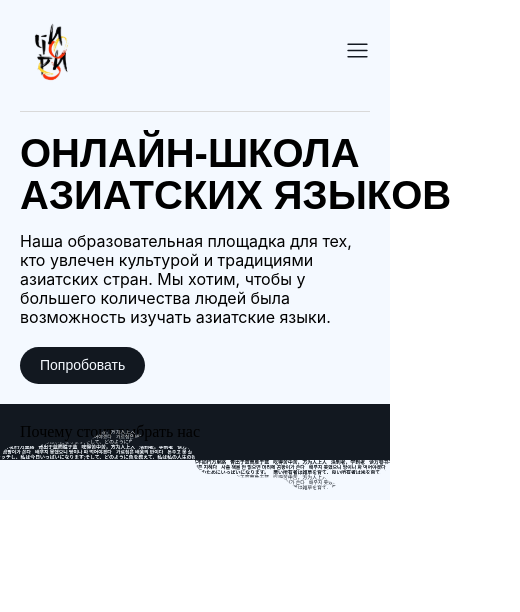
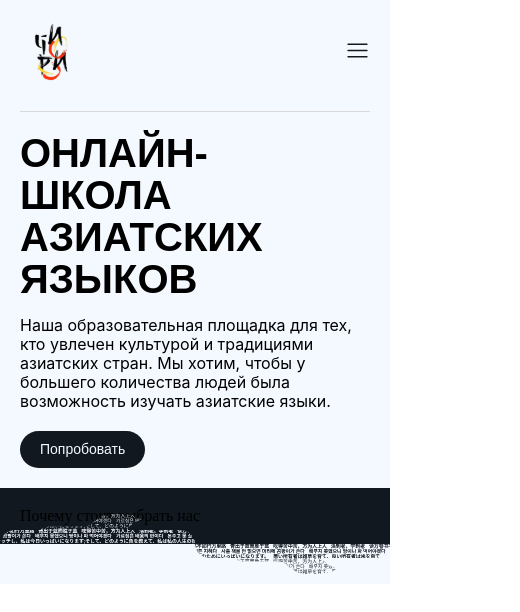
Before and after one commit to MrPeRs1Q/ChioRio, a Vue app: page / in a window 390 px wide. Shown: the top 612 px of the page, 520 px wide, since content can reach past the window. Built offline with nearby package versions, Linux system fonts and the light colour scheme.

Commit message:
small fix

```diff
--- a/src/App.vue
+++ b/src/App.vue
@@ -22,7 +22,7 @@ export default {
   font-size: 24px;
 }
 
-html {
+html, body {
   height: 100vh;
   width: 100vw;
   overflow-x: hidden;
--- a/src/components/blocks/Block1.vue
+++ b/src/components/blocks/Block1.vue
@@ -39,8 +39,11 @@ export default {
     max-width: 727px;
 
     @media(max-width: 800px) {
-      width: 100%;
       max-width: 500px;
+    }
+
+    @media(max-width: 450px) {
+      max-width: 335px;
     }
   }
 
```
